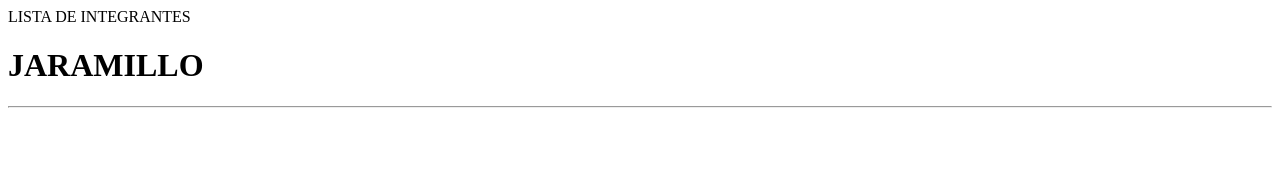
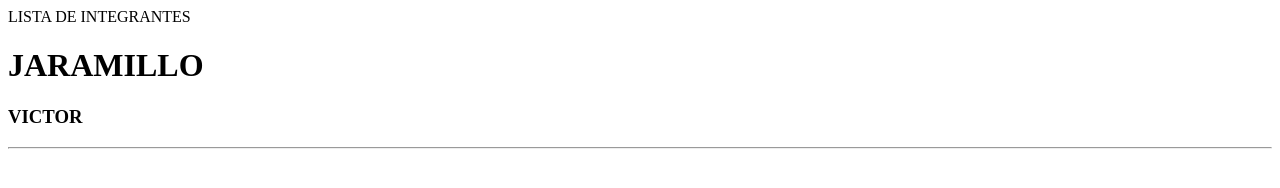
Before and after one commit to Jaramillo12345/reposenati2, a plain HTML site: page index.html in a window 1280 px wide. Drawn offline with Linux system fonts and the light colour scheme.

Commit message:
Se agrego a Victor

```diff
--- a/index.html
+++ b/index.html
@@ -8,6 +8,7 @@
 <body>
     <div>LISTA DE INTEGRANTES</div>
     <h1>JARAMILLO</h1>
+    <h3>VICTOR</h3>
     <hr>
 </body>
 </html>
```
